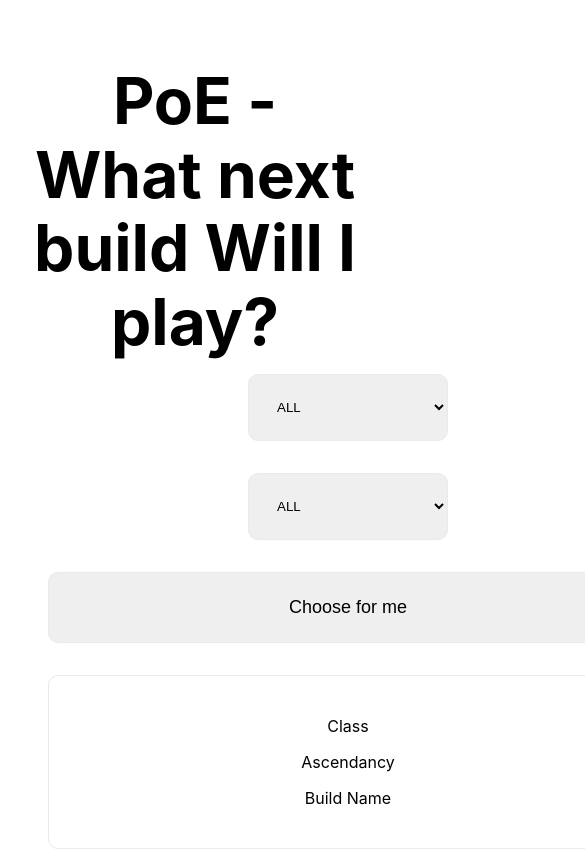
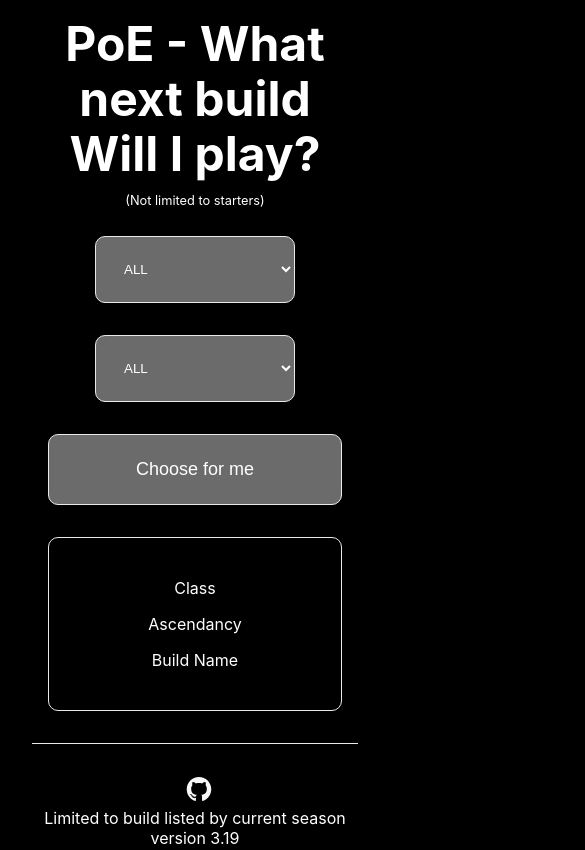
Before and after one commit to riojano0/poe-what-build-next, a Next.js app: page / in a window 390 px wide. Shown: the top 850 px of the page, 585 px wide, since content can reach past the window. Built offline with nearby package versions, Linux system fonts and the light colour scheme.

Commit message:
Fix mobile view

```diff
--- a/pages/index.tsx
+++ b/pages/index.tsx
@@ -73,7 +73,9 @@
       <main className={styles.main}>
         <h1 className={styles.title}>
           PoE - <strong className="blue">What next build Will I play?</strong>
+
         </h1>
+        <p className={styles.description}>(Not limited to starters)</p>
 
         <div className={styles.grid}>
           <select className={styles.card} onChange={changeSelectedClass} >
--- a/styles/Home.module.css
+++ b/styles/Home.module.css
@@ -1,10 +1,10 @@
 .container {
-  padding: 0 2rem;
+  padding: 0 2rem 0 2rem;
 }
 
 .main {
-  min-height: 100vh;
-  padding: 4rem 0;
+  min-height: 10vh;
+  padding: 14rem 0;
   flex: 1;
   display: flex;
   flex-direction: column;
@@ -14,12 +14,13 @@
 
 .footer {
   display: flex;
-  flex: 1;
   flex-direction: column;
   padding: 2rem 0;
   border-top: 1px solid #eaeaea;
   justify-content: center;
   align-items: center;
+  margin: auto;
+  width: 100%;
 }
 
 .footer a {
@@ -27,13 +28,16 @@
   justify-content: center;
   align-items: center;
   flex-grow: 1;
+  text-align: center;
 }
 
 .footer p {
   width: 100%;
-  display: flex;
+
+  flex: 1;
   justify-content: center;
   align-items: center;
+  text-align: center;
 }
 
 .title a {
@@ -61,6 +65,9 @@
   margin: 0;
   line-height: 1.15;
   font-size: 4rem;
+  align-items: center;
+  flex-wrap: wrap;
+  text-align: center;
 }
 
 .title,
@@ -69,9 +76,10 @@
 }
 
 .description {
-  margin: 4rem 0;
-  line-height: 1.5;
-  font-size: 1.5rem;
+  margin: 1rem 0;
+  line-height: 0.5;
+  font-size: 0.8rem;
+  text-decoration: none;
 }
 
 .code {
@@ -88,7 +96,9 @@
   align-items: center;
   justify-content: center;
   flex-wrap: wrap;
+  margin: auto;
   max-width: 800px;
+  text-align: center;
 }
 
 .card {
@@ -114,6 +124,7 @@
   border-radius: 10px;
   transition: color 0.15s ease, border-color 0.15s ease;
   min-width: 600px;
+  max-width: 800px;
 }
 
 .card:hover,
@@ -152,21 +163,40 @@
 }
 
 @media (max-width: 600px) {
+  .title {
+    font-size: 3rem;
+  }
+
   .grid {
     width: 100%;
-    flex-direction: column;
+    display: flex;
+    /* flex-direction: column; */
   }
+
+  .main {
+    padding: 1rem
+  }
+
+  .cardExpanded {
+    min-width: 100%;
+  }
+
+  .footer {
+    width: 100%;
+    display: flex;
+    margin: auto;
+    max-width: 100%;
+  }
+
+  .footer a {
+    flex: 1;
+    text-align: center;
+  }
+
+  .footer p {
+    flex: 1;
+    text-align: center;
+    max-width: 100%;
+  }
+
 }
-
-@media (prefers-color-scheme: dark) {
-  .card,
-  .footer {
-    border-color: #222;
-  }
-  .code {
-    background: #111;
-  }
-  .logo img {
-    filter: invert(1);
-  }
-}
--- a/styles/globals.css
+++ b/styles/globals.css
@@ -4,6 +4,8 @@
   margin: 0;
   font-family: -apple-system, BlinkMacSystemFont, Segoe UI, Roboto, Oxygen,
     Ubuntu, Cantarell, Fira Sans, Droid Sans, Helvetica Neue, sans-serif;
+    color-scheme: dark;
+
 }
 
 a {
@@ -15,12 +17,7 @@
   box-sizing: border-box;
 }
 
-@media (prefers-color-scheme: dark) {
-  html {
-    color-scheme: dark;
-  }
-  body {
-    color: white;
-    background: black;
-  }
+body {
+  color: white;
+  background: black;
 }
```
Also changed, not shown: public/github-original.svg.
